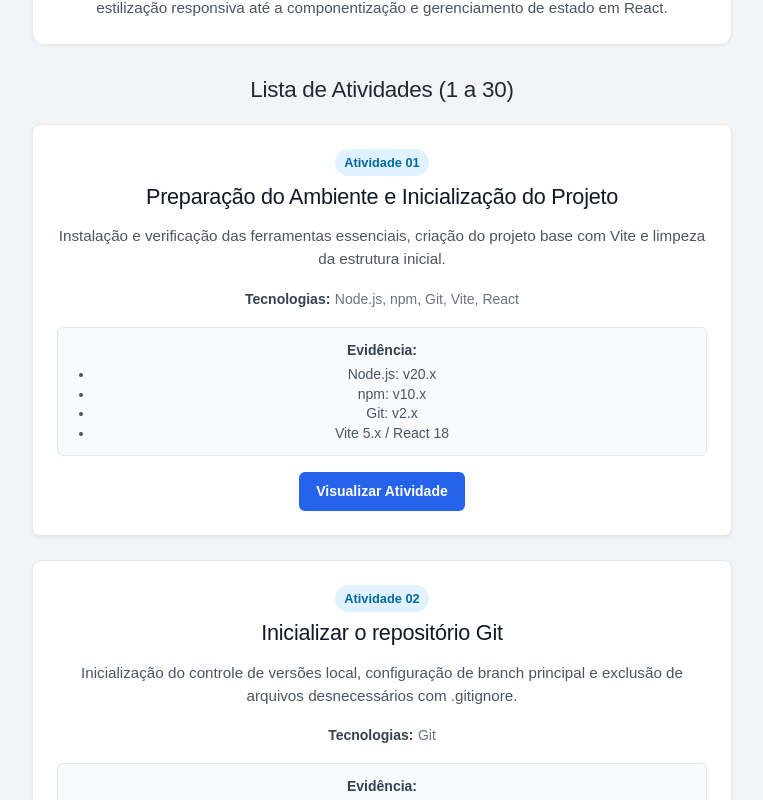
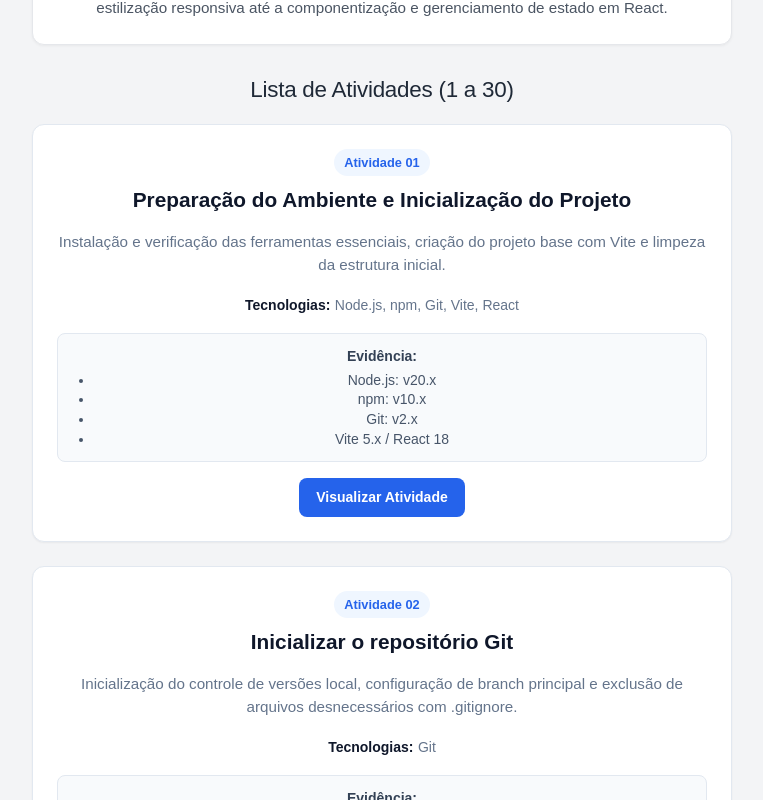
Before and after one commit to Heitorab06/Desenvolvimento-FullStack, a React (Vite) app in the folder roteiro_pratica/: page / in a window 1280 px wide. Shown: the part 600-1400 px from the top of the page, without its empty margins (258-1021 px from the left). Built offline with nearby package versions, Linux system fonts and the light colour scheme.

Commit message:
style: criar cartoes das atividades

```diff
--- a/roteiro_pratica/src/App.css
+++ b/roteiro_pratica/src/App.css
@@ -104,3 +104,88 @@
   color: var(--text-muted);
   font-size: 0.875rem;
 }
+
+/* Estilos dos Cartões de Atividades (Card 7) */
+.card-atividade {
+  background-color: var(--bg-card);
+  border-radius: var(--radius-lg);
+  border: 1px solid var(--border-color);
+  box-shadow: var(--shadow-sm);
+  padding: 1.5rem;
+  margin-bottom: 1.5rem;
+  display: flex;
+  flex-direction: column;
+  gap: 1rem;
+  transition: transform 0.2s ease, box-shadow 0.2s ease, border-color 0.2s ease;
+}
+
+.card-atividade:hover {
+  transform: translateY(-2px);
+  box-shadow: var(--shadow-md);
+  border-color: #cbd5e1;
+}
+
+.card-atividade:focus-within {
+  border-color: var(--primary);
+}
+
+.card-badge-num {
+  display: inline-block;
+  background-color: var(--primary-light);
+  color: var(--primary);
+  font-weight: bold;
+  font-size: 0.8rem;
+  padding: 0.25rem 0.65rem;
+  border-radius: 9999px;
+  margin-bottom: 0.5rem;
+}
+
+.card-titulo {
+  font-size: 1.3rem;
+  margin: 0;
+  color: var(--text-main);
+}
+
+.card-descricao {
+  margin: 0;
+  color: var(--text-muted);
+  line-height: 1.5;
+  font-size: 0.95rem;
+}
+
+.card-tecs-label {
+  font-weight: bold;
+  font-size: 0.875rem;
+  color: var(--text-main);
+}
+
+.card-tecs-lista {
+  font-size: 0.875rem;
+  color: var(--text-muted);
+}
+
+.card-evidencia {
+  background-color: #f8fafc;
+  border: 1px solid var(--border-color);
+  border-radius: var(--radius-md);
+  padding: 0.75rem 1rem;
+  font-size: 0.875rem;
+}
+
+.card-botao-acao {
+  display: inline-block;
+  background-color: var(--primary);
+  color: #ffffff;
+  padding: 0.55rem 1.1rem;
+  border-radius: var(--radius-md);
+  text-decoration: none;
+  font-size: 0.875rem;
+  font-weight: 600;
+  border: none;
+  cursor: pointer;
+  transition: background-color 0.2s;
+}
+
+.card-botao-acao:hover {
+  background-color: var(--primary-hover);
+}
--- a/roteiro_pratica/src/components/Card.jsx
+++ b/roteiro_pratica/src/components/Card.jsx
@@ -4,60 +4,35 @@ export default function Card({ id, titulo, descricao, tecnologias, link, versoes
   const numeroFormatado = String(id).padStart(2, '0');
 
   return (
-    <article style={{
-      backgroundColor: '#ffffff',
-      borderRadius: '8px',
-      border: '1px solid #e5e7eb',
-      boxShadow: '0 2px 4px rgba(0, 0, 0, 0.05)',
-      padding: '1.5rem',
-      marginBottom: '1.5rem',
-      display: 'flex',
-      flexDirection: 'column',
-      gap: '1rem'
-    }}>
+    <article className="card-atividade">
       {/* Cabeçalho do Card */}
       <div>
-        <span style={{
-          display: 'inline-block',
-          backgroundColor: '#e0f2fe',
-          color: '#0369a1',
-          fontWeight: 'bold',
-          fontSize: '0.8rem',
-          padding: '0.25rem 0.6rem',
-          borderRadius: '9999px',
-          marginBottom: '0.5rem'
-        }}>
+        <span className="card-badge-num">
           Atividade {numeroFormatado}
         </span>
-        <h2 style={{ fontSize: '1.35rem', margin: 0, color: '#111827' }}>
+        <h3 className="card-titulo">
           {titulo}
-        </h2>
+        </h3>
       </div>
 
       {/* Descrição */}
-      <p style={{ margin: 0, color: '#4b5563', lineHeight: '1.5', fontSize: '0.95rem' }}>
+      <p className="card-descricao">
         {descricao}
       </p>
 
       {/* Tecnologias */}
       <div>
-        <span style={{ fontWeight: 'bold', fontSize: '0.875rem', color: '#374151' }}>
+        <span className="card-tecs-label">
           Tecnologias:
         </span>{' '}
-        <span style={{ fontSize: '0.875rem', color: '#6b7280' }}>
+        <span className="card-tecs-lista">
           {tecnologias.join(', ')}
         </span>
       </div>
 
       {/* Evidência / Detalhes */}
       {versoes && versoes.length > 0 && (
-        <div style={{
-          backgroundColor: '#f8fafc',
-          border: '1px solid #e2e8f0',
-          borderRadius: '6px',
-          padding: '0.75rem 1rem',
-          fontSize: '0.875rem'
-        }}>
+        <div className="card-evidencia">
           <strong style={{ display: 'block', marginBottom: '0.25rem', color: '#334155' }}>Evidência:</strong>
           <ul style={{ margin: 0, paddingLeft: '1.25rem', color: '#475569', lineHeight: '1.4' }}>
             {versoes.map((v, idx) => (
@@ -83,16 +58,7 @@ export default function Card({ id, titulo, descricao, tecnologias, link, versoes
       <div>
         <a
           href={link}
-          style={{
-            display: 'inline-block',
-            backgroundColor: '#2563eb',
-            color: '#ffffff',
-            padding: '0.55rem 1.1rem',
-            borderRadius: '6px',
-            textDecoration: 'none',
-            fontSize: '0.875rem',
-            fontWeight: 'bold'
-          }}
+          className="card-botao-acao"
         >
           Visualizar Atividade
         </a>
```
